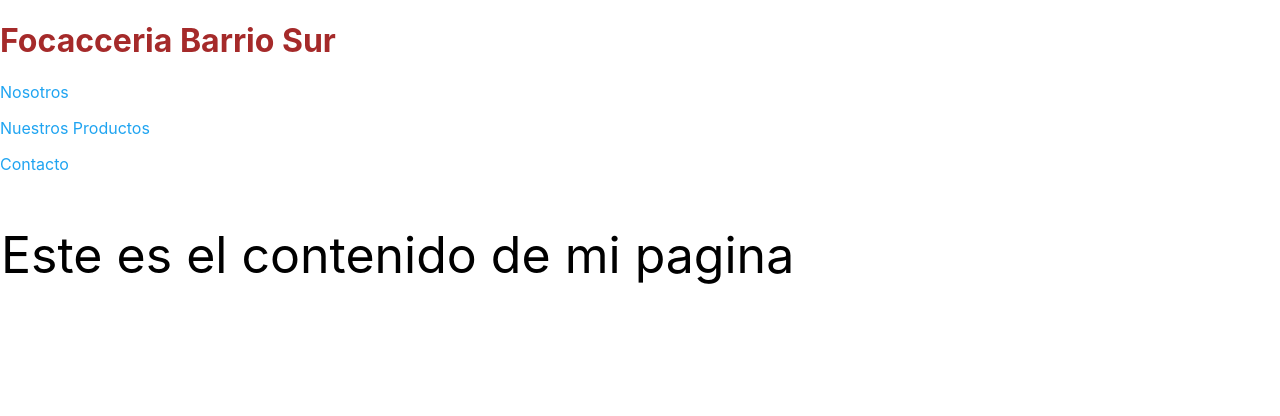
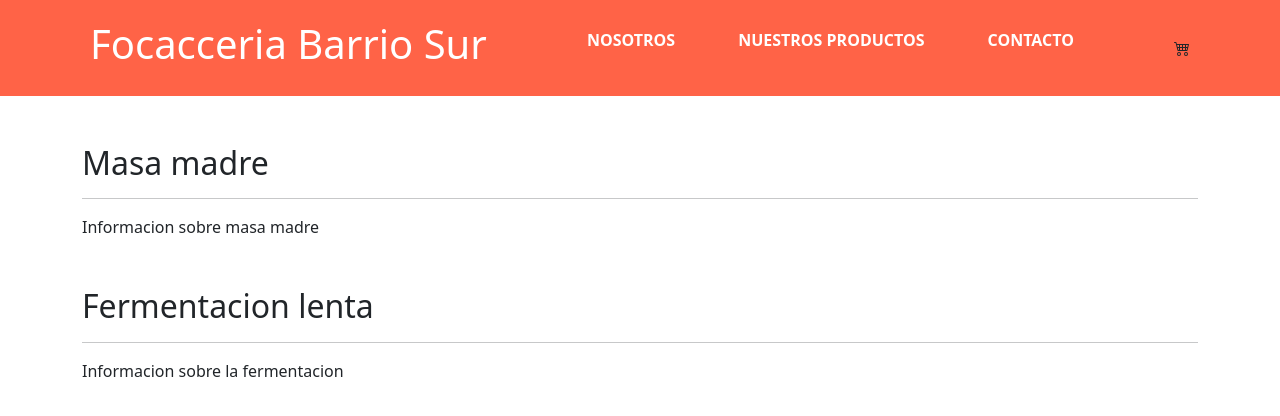
Before and after one commit to Bscelza11/barbarascelza-lafocacceria, a React (Create React App) app: page / in a window 1280 px wide. Shown: the top 416 px of the page. Built offline with nearby package versions, Linux system fonts and the light colour scheme.

Commit message:
barbarascelza-lafocacceria

```diff
--- a/package.json
+++ b/package.json
@@ -6,9 +6,13 @@
     "@testing-library/jest-dom": "^5.16.4",
     "@testing-library/react": "^13.2.0",
     "@testing-library/user-event": "^13.5.0",
+    "bootstrap": "^5.1.3",
     "react": "^18.1.0",
+    "react-bootstrap": "^2.4.0",
     "react-dom": "^18.1.0",
+    "react-icons": "^4.3.1",
     "react-scripts": "5.0.1",
+    "sass": "^1.52.1",
     "web-vitals": "^2.1.4"
   },
   "scripts": {
--- a/src/App.js
+++ b/src/App.js
@@ -1,17 +1,27 @@
 
 //import './App.css';
+import 'bootstrap/dist/css/bootstrap.min.css'
 import './styles.css';
-import NavBar from './components/NavBar';
+import {ItemListContainer} from './components/ItemListContainer.js/ItemListContainer';
+import NavBar from './components/NavBar/NavBar';
 
 function App() {
+  const masaMadre = {
+    titulo: 'Masa madre',
+    texto: 'Informacion sobre masa madre'
+  }
 
-  const contenido = "Este es el contenido de mi pagina"
-  const estiloContenido = {fontSize:"50px", border: "1px solid #FFF"}
+  const fermentacionLenta = {
+    titulo: 'Fermentacion lenta',
+    texto: 'Informacion sobre la fermentacion'
+  }
+
   return (
     <div className="App">
       <header >
         <NavBar/>
-        <p style={estiloContenido}>{contenido}</p>
+        <ItemListContainer titulo={masaMadre.titulo} content={masaMadre.texto}/>
+        <ItemListContainer titulo={fermentacionLenta.titulo} content={fermentacionLenta.texto}/>
 
       </header>
     </div>
--- /dev/null
+++ b/src/components/ItemListContainer.js/ItemListContainer.js
@@ -0,0 +1,16 @@
+import './ItemListContainer.scss'
+
+
+export const ItemListContainer = ({titulo = 'titulo por defecto', content = 'contenido por defecto'}) => {
+
+    return (
+        <section className='container my-5'>
+            <h2 className='pagina'>{titulo}</h2>
+            <hr/>
+            <p>{content}</p>
+
+
+
+        </section>
+    )
+}
--- a/src/components/NavBar.js
+++ /dev/null
@@ -1,14 +0,0 @@
-const NavBar = () => {
-  return (
-    <header>
-        <h1>Focacceria Barrio Sur</h1>
-        <nav>
-            <p>Nosotros</p>
-            <p>Nuestros Productos</p>
-            <p>Contacto</p>
-        </nav>
-    </header>
-  );
-};
-
-export default NavBar;
--- /dev/null
+++ b/src/components/NavBar/NavBar.js
@@ -0,0 +1,22 @@
+import './NavBar.scss'
+import {BsCart4} from 'react-icons/bs'
+
+const NavBar = () => {
+  return (
+    <header className="header">
+      <div className="header__container">
+        <h1 className='header__logo'>Focacceria Barrio Sur</h1>
+
+        <nav className='header__navbar'>
+          <p className='header__navlink'>Nosotros</p>
+          <p className='header__navlink'>Nuestros Productos</p>
+          <p className='header__navlink'>Contacto</p>
+        </nav>
+
+        <BsCart4/>
+      </div>
+    </header>
+  );
+};
+
+export default NavBar;
--- /dev/null
+++ b/src/components/NavBar/NavBar.scss
@@ -0,0 +1,31 @@
+.header{
+    background-color: tomato;
+
+    &__container{
+        display: flex;
+        justify-content: space-between;
+        align-items: center;
+        max-width: 1100px;
+        margin: 0 auto;
+        padding: 20px 0;
+
+        .header__logo {
+            color: white;
+        }
+
+        .header__navbar {
+            display: flex;
+            width: 50%;
+            justify-content: space-around;
+            align-items: center;
+
+            .header__navlink {
+                color: white;
+                font-weight: 700;
+                text-transform: uppercase;
+                cursor: pointer;
+            }
+        }
+    }
+
+}
```
Also changed, not shown: src/components/CartWidget.js (added), src/components/ItemListContainer.js/ItemListContainer.scss (added), 1 other file (tests, documents, lock files or other folders).
